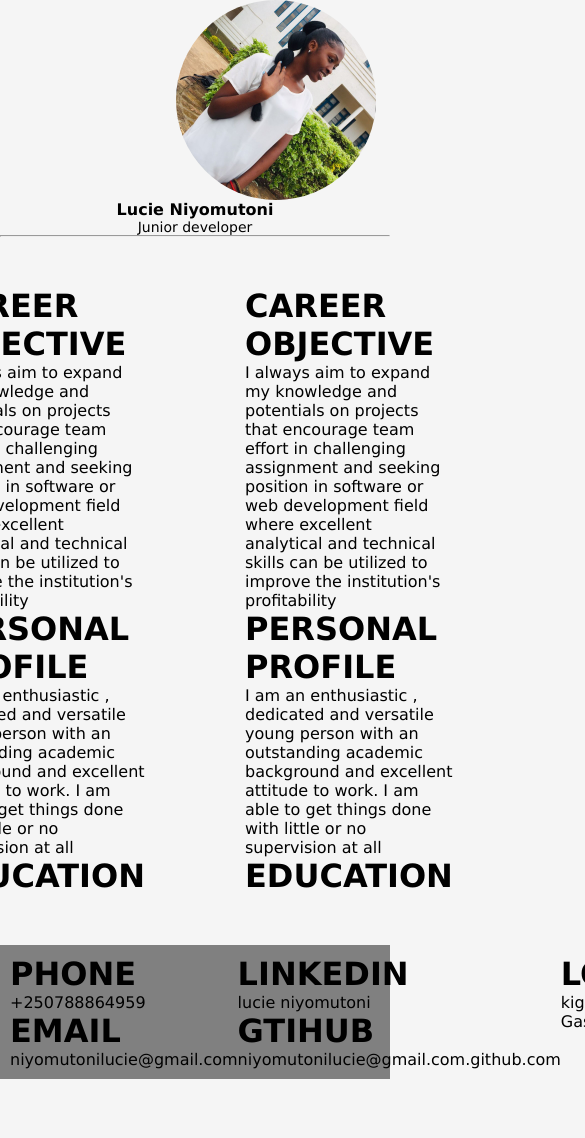
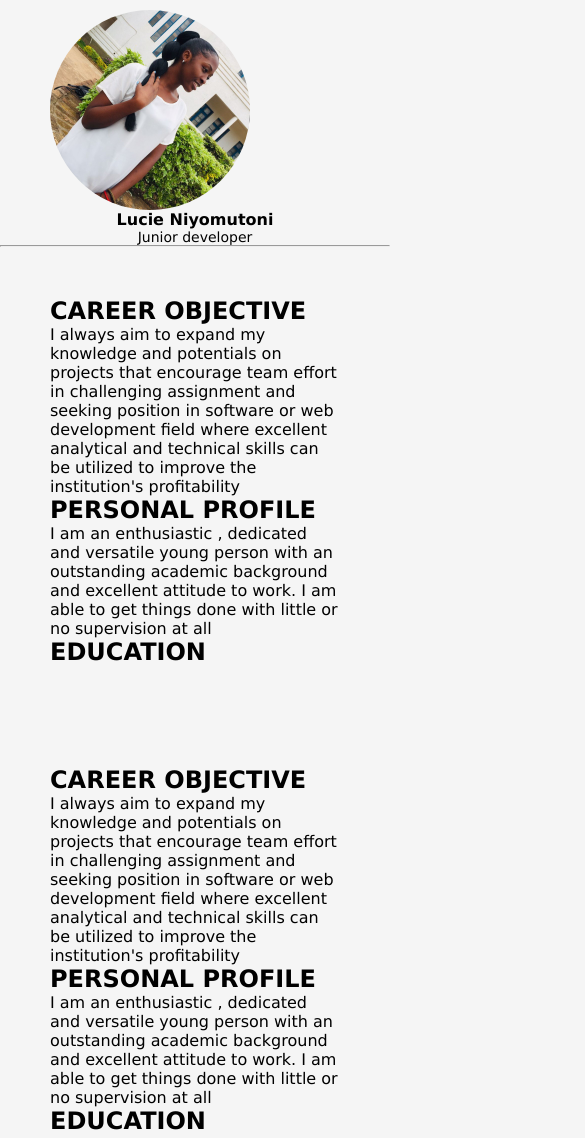
Before and after one commit to Luciefifi/MY-CV, a plain HTML site: page index.html in a window 390 px wide. Shown: the top 1138 px of the page, 585 px wide, since content can reach past the window. Before the commit the page ends 1079 px from the top, so only its background shows below. Drawn offline with Linux system fonts and the light colour scheme.

Commit message:
simple respo

```diff
--- a/index.html
+++ b/index.html
@@ -74,7 +74,7 @@
   <div class="social">
     <h1>LINKEDIN</h1>
     <p>lucie niyomutoni</p>
-    <h1>GTIHUB</h1>
+    <h1>GITHUB</h1>
     <p>niyomutonilucie@gmail.com.github.com</p>
   </div>
   <div class="location">
--- a/styles.css
+++ b/styles.css
@@ -1,3 +1,5 @@
+
+
 *{
     padding: 0;
     box-sizing: border-box;
@@ -7,6 +9,9 @@
 }
 body{
     background-color: whitesmoke;
+}
+body h1{
+    font-size: 24;
 }
 .profile figure img{
     width: 200;
@@ -20,6 +25,24 @@ body{
 .card-container{
     display: flex;
     justify-content: center;
+
+}
+@media screen and (max-width:600px) {
+  .card-container{
+      display: flex;
+      flex-wrap: wrap;
+
+  }
+  .footer{
+      display: flex;
+      flex-wrap: wrap;
+      margin-left: 0;
+  }
+  .profile figure img{
+      margin-left: 50;
+      margin-top: 10;
+  }
+
 
 }
 .card{
@@ -37,4 +60,8 @@ body{
     justify-content: space-evenly;
     background-color: grey;
     padding: 10px;
+    max-width: auto;
 }
+footer{
+    margin-top: 60px;
+}
```
